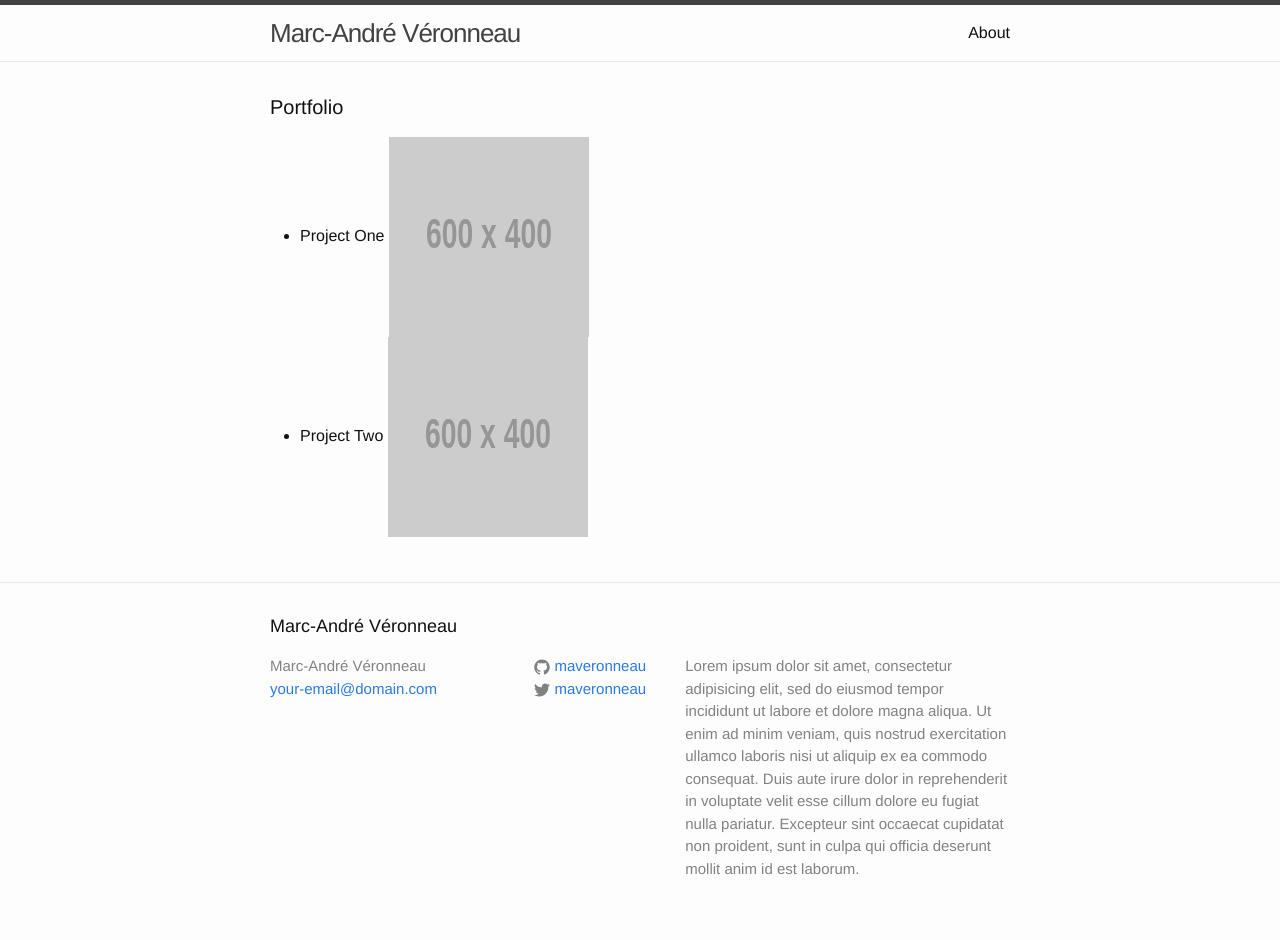
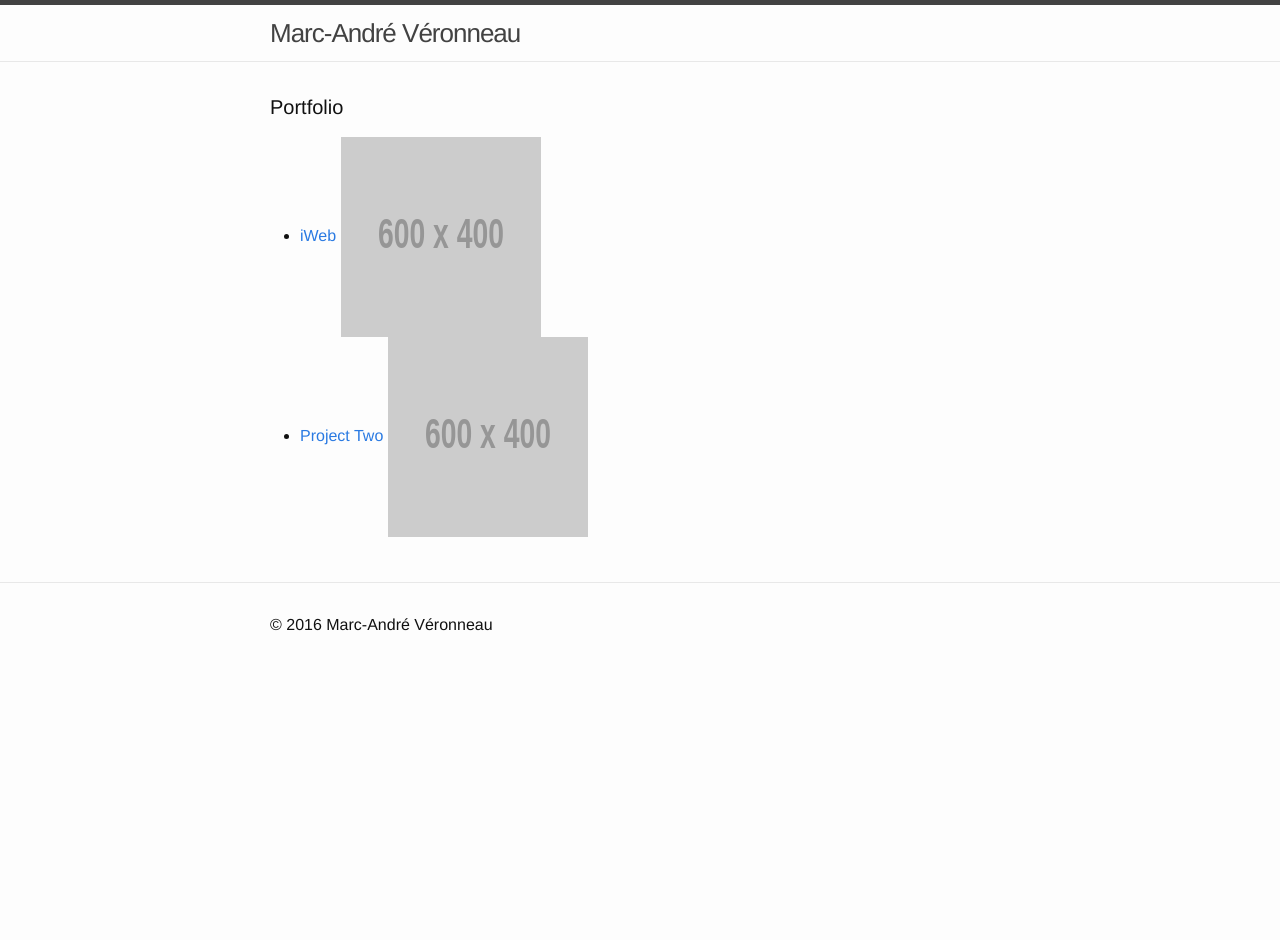
Before and after one commit to maveronneau/maveronneau.github.io, a Jekyll site: the page built from index.html, in a window 1280 px wide. Built offline with Jekyll 4.4.1, drawn with Linux system fonts in a browser that asks for light colours; after the commit the page ends 900 px from its top, so only the background shows below that.

Commit message:
Cleaned up header and footer. Created basic portfolio work template to test.

```diff
--- a/_config.yml
+++ b/_config.yml
@@ -7,7 +7,7 @@
 
 # Site settings
 title: Marc-André Véronneau
-email: your-email@domain.com
+email: hello@maveronneau.com
 description: >
   Lorem ipsum dolor sit amet, consectetur adipisicing elit, sed do eiusmod tempor incididunt ut labore et dolore magna aliqua. Ut enim ad minim veniam, quis nostrud exercitation ullamco laboris nisi ut aliquip ex ea commodo consequat. Duis aute irure dolor in reprehenderit in voluptate velit esse cillum dolore eu fugiat nulla pariatur. Excepteur sint occaecat cupidatat non proident, sunt in culpa qui officia deserunt mollit anim id est laborum.
 baseurl: "" # the subpath of your site, e.g. /blog
@@ -17,7 +17,8 @@ github_username:  maveronneau
 dribbble_username: maveronneau
 
 collections:
-    - portfolio
+  portfolio:
+    output: true
 
 # Build settings
 markdown: kramdown
--- a/_includes/footer.html
+++ b/_includes/footer.html
@@ -1,38 +1,5 @@
 <footer class="site-footer">
-
-  <div class="wrapper">
-
-    <h2 class="footer-heading">{{ site.title }}</h2>
-
-    <div class="footer-col-wrapper">
-      <div class="footer-col footer-col-1">
-        <ul class="contact-list">
-          <li>{{ site.title }}</li>
-          <li><a href="mailto:{{ site.email }}">{{ site.email }}</a></li>
-        </ul>
-      </div>
-
-      <div class="footer-col footer-col-2">
-        <ul class="social-media-list">
-          {% if site.github_username %}
-          <li>
-            {% include icon-github.html username=site.github_username %}
-          </li>
-          {% endif %}
-
-          {% if site.twitter_username %}
-          <li>
-            {% include icon-twitter.html username=site.twitter_username %}
-          </li>
-          {% endif %}
-        </ul>
-      </div>
-
-      <div class="footer-col footer-col-3">
-        <p>{{ site.description }}</p>
-      </div>
+    <div class="wrapper">
+    	&copy; 2016 {{ site.title }}
     </div>
-
-  </div>
-
 </footer>
--- a/_includes/header.html
+++ b/_includes/header.html
@@ -1,27 +1,5 @@
 <header class="site-header">
-
-  <div class="wrapper">
-
-    <a class="site-title" href="{{ site.baseurl }}/">{{ site.title }}</a>
-
-    <nav class="site-nav">
-      <a href="#" class="menu-icon">
-        <svg viewBox="0 0 18 15">
-          <path fill="#424242" d="M18,1.484c0,0.82-0.665,1.484-1.484,1.484H1.484C0.665,2.969,0,2.304,0,1.484l0,0C0,0.665,0.665,0,1.484,0 h15.031C17.335,0,18,0.665,18,1.484L18,1.484z"/>
-          <path fill="#424242" d="M18,7.516C18,8.335,17.335,9,16.516,9H1.484C0.665,9,0,8.335,0,7.516l0,0c0-0.82,0.665-1.484,1.484-1.484 h15.031C17.335,6.031,18,6.696,18,7.516L18,7.516z"/>
-          <path fill="#424242" d="M18,13.516C18,14.335,17.335,15,16.516,15H1.484C0.665,15,0,14.335,0,13.516l0,0 c0-0.82,0.665-1.484,1.484-1.484h15.031C17.335,12.031,18,12.696,18,13.516L18,13.516z"/>
-        </svg>
-      </a>
-
-      <div class="trigger">
-        {% for my_page in site.pages %}
-          {% if my_page.title %}
-          <a class="page-link" href="{{ my_page.url | prepend: site.baseurl }}">{{ my_page.title }}</a>
-          {% endif %}
-        {% endfor %}
-      </div>
-    </nav>
-
-  </div>
-
+    <div class="wrapper">
+        <a class="site-title" href="{{ site.baseurl }}/">{{ site.title }}</a>
+    </div>
 </header>
--- a/_layouts/portfolio_item.html
+++ b/_layouts/portfolio_item.html
@@ -0,0 +1,6 @@
+---
+layout: default
+---
+<h1>{{page.title}}</h1>
+<strong>test</strong>
+{{content}}
--- a/_portfolio/project-one.md
+++ b/_portfolio/iweb.md
@@ -1,4 +1,7 @@
 ---
-title: Project One
+layout: portfolio_item
+title: iWeb
 thumbnail: //placehold.it/600x400/51A669/000000
 ---
+test
+<em>lol</em>
--- a/index.html
+++ b/index.html
@@ -3,19 +3,13 @@ layout: default
 ---
 
 <div class="home">
-
     <h1 class="page-heading">Portfolio</h1>
-
     <ul>
         {% for item in site.portfolio %}
         <li>
-              {{ item.title }}
+            <a href="{{ item.url }}">{{ item.title }}</a>
             <img src="{{ item.thumbnail }}" width="200" height="200" alt="">
         </li>
         {% endfor %}
-
     </ul>
-
-  <!-- <p class="rss-subscribe">subscribe <a href="{{ "/feed.xml" | prepend: site.baseurl }}">via RSS</a></p> -->
-
 </div>
```
Also changed, not shown: _portfolio/project-two.md (+2 -0 lines), Gemfile.lock. Lines whose indentation alone changed are shown as unchanged.
